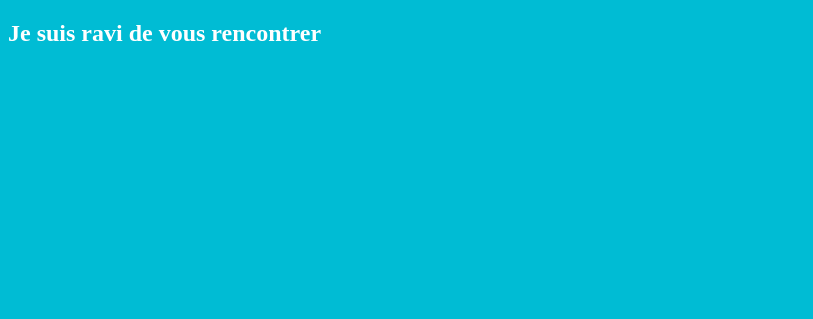
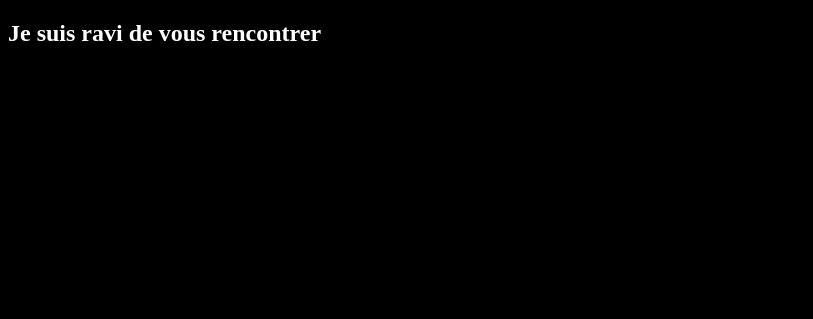
Before and after one commit to nadhem17/Test, a plain HTML site: page page1.html in a window 1280 px wide. Shown: the top 319 px of the page, without its empty margins (0-813 px from the left). Drawn offline with Linux system fonts and the light colour scheme.

Commit message:
un font noir !

```diff
--- a/page1.html
+++ b/page1.html
@@ -7,7 +7,7 @@
 </head>
 <style type="text/css">
 body{
-	background-color: #00BCD4;
+	background-color: #000;
 	color: white;
 }
 h1{
```
Also changed, not shown: index.html (+1 -1 lines).
